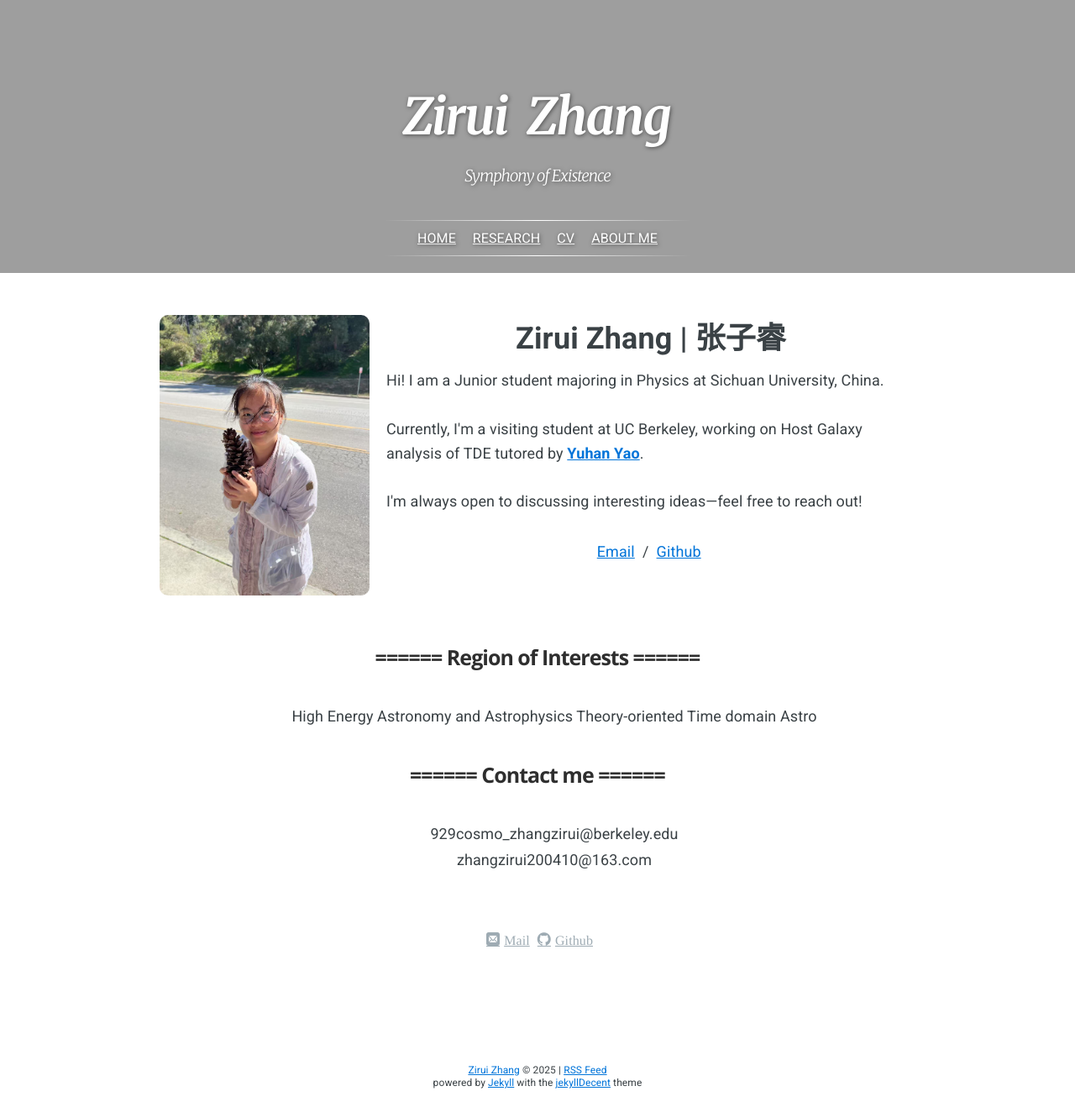
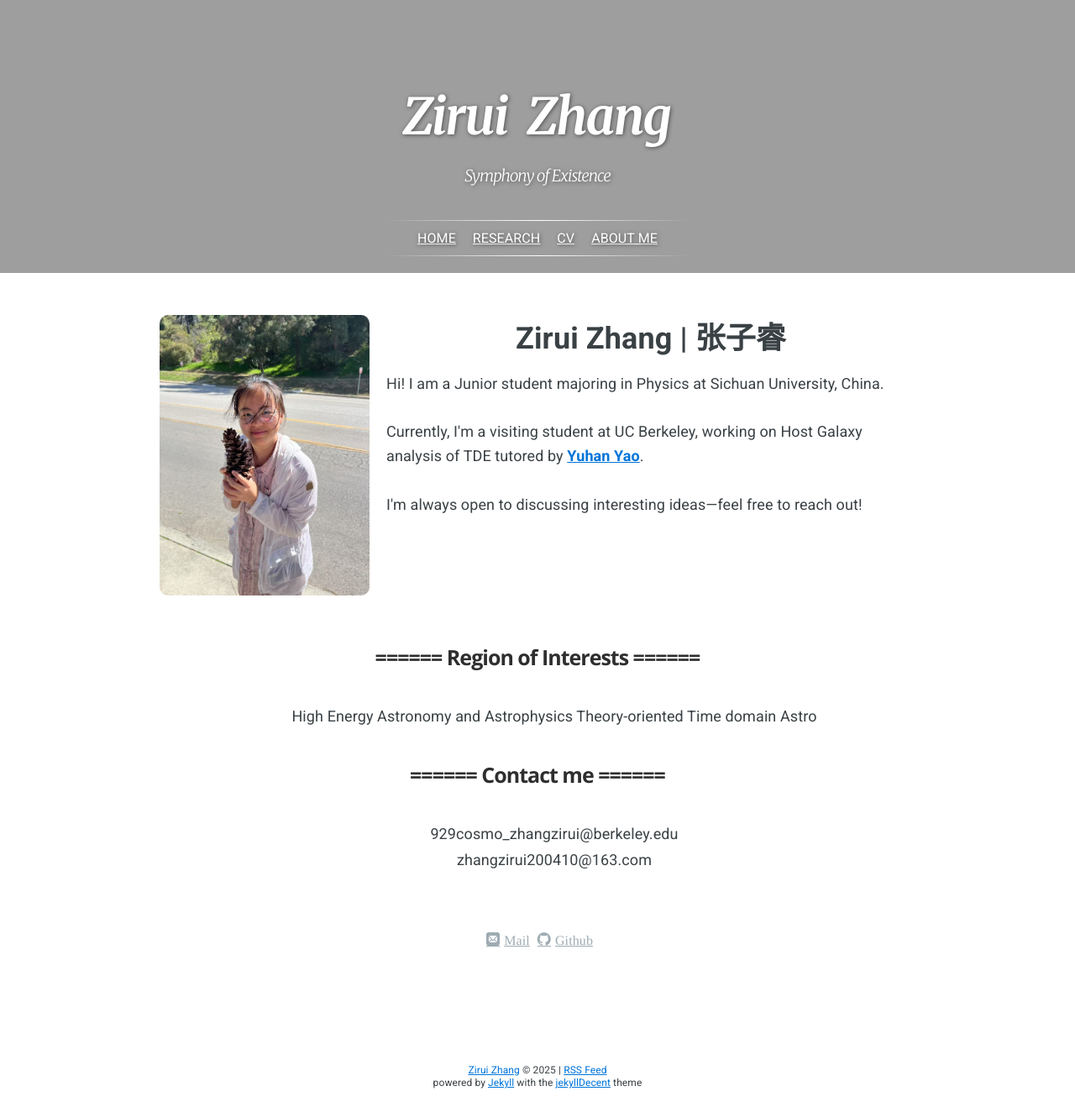
Before and after one commit to ZAKIRAM0/ZAKIRAM0.github.io, a Jekyll site: the page built from index.html, in a window 1280 px wide. Shown: the whole page at 84% size. Built offline with Jekyll 4.4.1, drawn with Linux system fonts in a browser that asks for light colours; nearby versions of some CDN libraries; some web fonts are replaced; library files that are not in the unit come from our copies; a script that is not in the unit is left out; comment, search, counter and statistics services are not loaded.

Commit message:
delete the contact info

```diff
--- a/index.html
+++ b/index.html
@@ -59,7 +59,7 @@ layout: default
     text-decoration: underline;
   }
   .name {
-    margin-bottom: 0.2em;
+    margin-bottom: 0.3em;
   }
 </style>
 
@@ -89,11 +89,11 @@ layout: default
         <b><a href="https://yaoyuhan.github.io/">Yuhan Yao</a></b>.
         <br><br>
         I'm always open to discussing interesting ideas—feel free to reach out!
-      </p>
+      <!-- </p>
       <p style="text-align:center">
       <a href="mailto:929cosmo_zhangzirui@berkeley.edu">Email</a> &nbsp;/&nbsp;
       <a href="https://github.com/ZAKIRAM0">Github</a>&nbsp;
-      </p>
+      </p> -->
 
     </div>
   </div>
```
